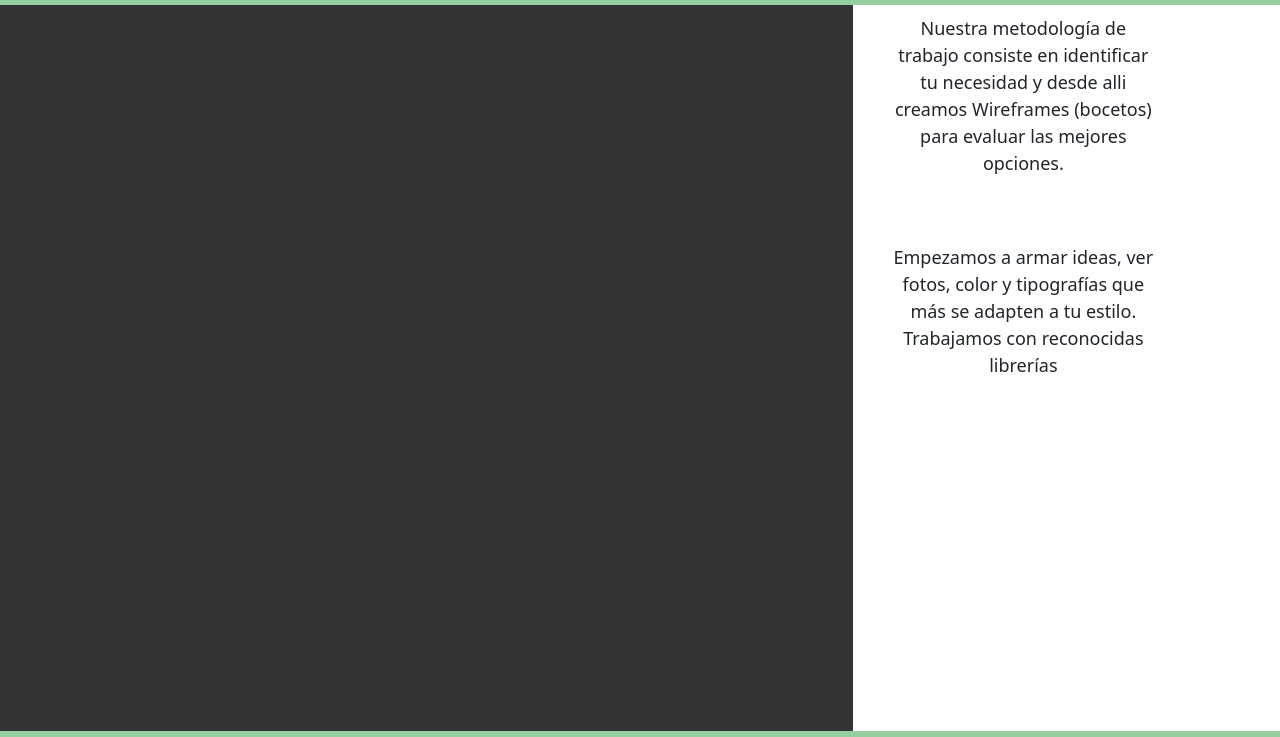
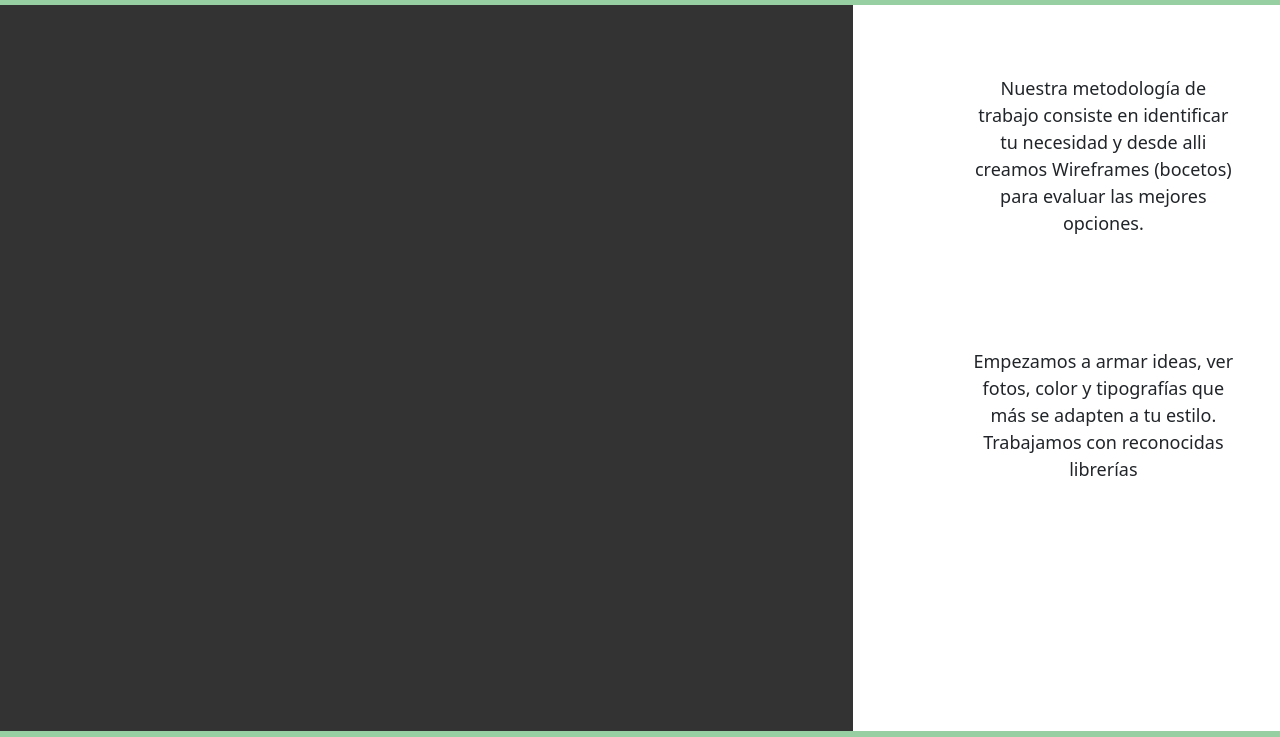
Before and after one commit to inestp/PF-TolosaPaz, a website: page pages/conocenos.html in a window 1280 px wide. Shown: the part 66-803 px from the top of the page. Drawn offline with nearby package versions, Linux system fonts and the light colour scheme.

Commit message:
agregue un margin top y margin-left a .row p

```diff
--- a/scss/base/_typography.scss
+++ b/scss/base/_typography.scss
@@ -12,10 +12,10 @@ p{
     width: 300px;
     overflow: hidden;
     text-align:center;
-    padding: 70px 20px;
+    padding: 100px 20px;
     display: flex;
     justify-content: space-around;
     align-items: center;
-    font-size: 18px;;
+    font-size: 18px;
 
     }
--- a/scss/style.scss
+++ b/scss/style.scss
@@ -79,6 +79,10 @@
     @extend .galeria;
 }
 
+.row p{
+    margin-top: 60px;
+    margin-left: 80px;
+}
 
 @media only screen and (min-width:320px) {
     .galeria{
```
Also changed, not shown: css/style.css, 1 other file.
